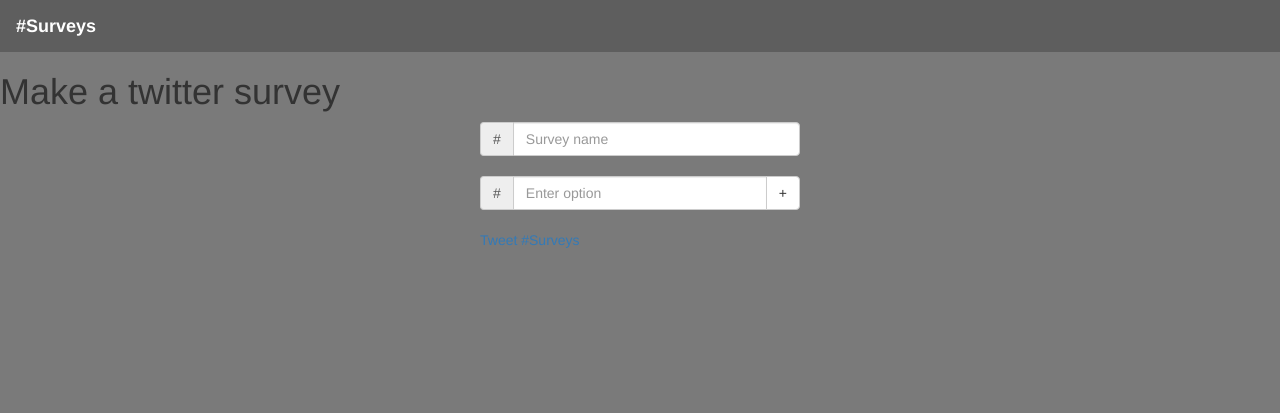
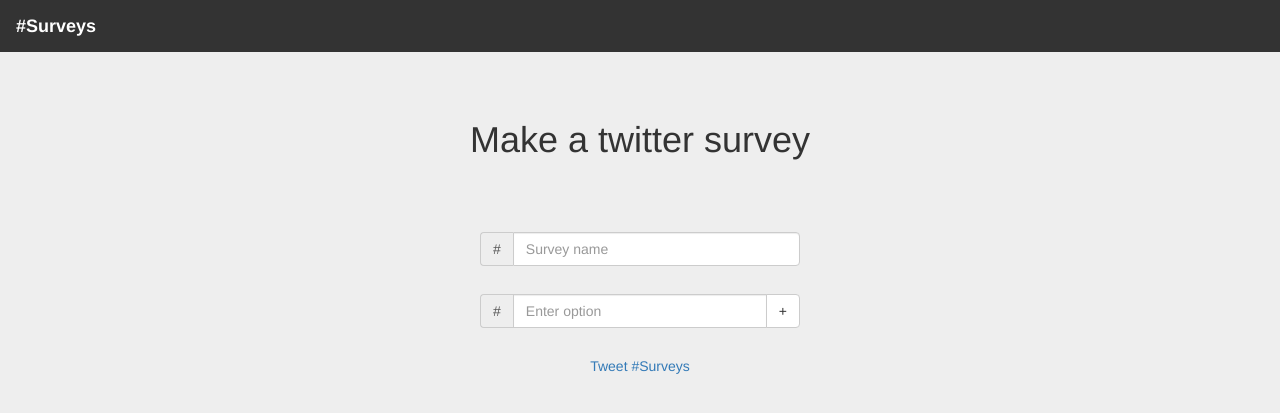
Before and after one commit to jacobrs/hackday2015, a PHP site: page / in a window 1280 px wide. Shown: the top 413 px of the page. Run offline with PHP 8.4, Linux system fonts and the light colour scheme; some libraries are stand-ins or nearby versions.

Commit message:
design changes

```diff
--- a/css/custom.css
+++ /dev/null
@@ -1,19 +0,0 @@
-body {
-	background-color: #7a7a7a;
-}
-
-.navbar {
-	border-radius: 0;
-	background-color: #5e5e5e;
-	border-color: #5e5e5e;
-}
-
-form {
-	width: 25%;
-	height: 50%;
-	margin: 0 auto;
-}
-
-.input-group {
-	margin-bottom: 20px;
-}
--- /dev/null
+++ b/css/inputs.css
@@ -0,0 +1,38 @@
+body {
+	background-color: #eeeeee;
+}
+
+.navbar {
+	border-radius: 0;
+	background-color: #333;
+	border-color: transparent;
+}
+
+#logo {
+	color: #FFFFFF;
+}
+
+h1 {
+	text-align: center;
+	margin-bottom: 2em;
+	color: #333;
+	vertical-align: center;
+}
+
+#header {
+	padding-top: 2em;
+}
+
+form {
+	width: 25%;
+	height: 50%;
+	margin: 0 auto;
+}
+
+.input-group {
+	margin-bottom: 2em;
+}
+
+#tweet_button {
+	text-align: center;
+}
--- a/index.php
+++ b/index.php
@@ -11,7 +11,7 @@
     <link href="libs/bootstrap-3.3.5-dist/css/bootstrap.min.css" rel="stylesheet">
 
     <!-- Custom CSS -->
-    <link href="css/custom.css" rel="stylesheet">
+    <link href="css/inputs.css" rel="stylesheet">
 
     <!-- HTML5 shim and Respond.js for IE8 support of HTML5 elements and media queries -->
     <!-- WARNING: Respond.js doesn't work if you view the page via file:// -->
@@ -25,12 +25,14 @@
       <div class="container-fluid">
         <div class="navbar-header">
           <a class="navbar-brand" href="">
-            <b style="color: #FFFFFF">#Surveys</b>
+            <b id="logo">#Surveys</b>
           </a>
         </div>
       </div>
     </nav>
+    <div id="header">
       <h1>Make a twitter survey</h1>
+    </div>
     <form method="POST" action="api/save.php" id="survey_form">
       <div class="input-group">
         <span class="input-group-addon">#</span>
@@ -50,8 +52,19 @@
           <button class="btn btn-default removeButton" id="remove_button" type="button">-</button>
         </span>
       </div>
+      <div id="tweet_button">
+        <script>
+          var url_string = title;
+          url_string += "&";
+          for(var i = 0; i <= options.length - 1; i++) {
+            url_string += options[i];
+            if(i < options.length)
+              url_string += "&";
+          }
+          console.log(url_string);
+        </script>
 
-      <a href="https://twitter.com/intent/tweet" class="twitter-hashtag-button" hashtags="sick, yo" data-size="large" data-related="georgeisking">Tweet #Surveys</a>
+        <a href="https://twitter.com/intent/tweet" class="twitter-hashtag-button" id="tweet" data-size="large" data-related="georgeisking">Tweet #Surveys</a>
         <script>
           !function(d, s, id) {
             var js, fjs = d.getElementsByTagName(s)[0], p = /^http:/.test(d.location)?'http':'https';
@@ -63,6 +76,7 @@
             }
           }(document, 'script', 'twitter-wjs');
         </script>
+      </div>
     </form>
 
     <!-- jQuery (necessary for Bootstrap's JavaScript plugins) -->
```
Lines whose indentation alone changed are shown as unchanged.
